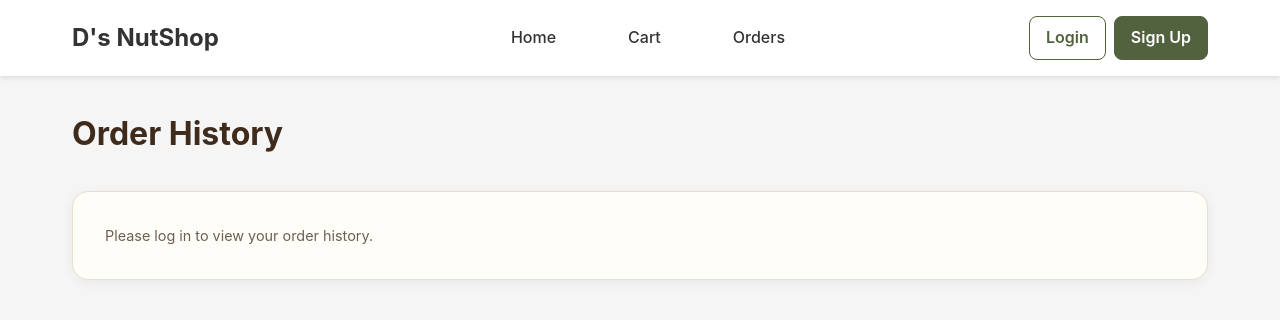
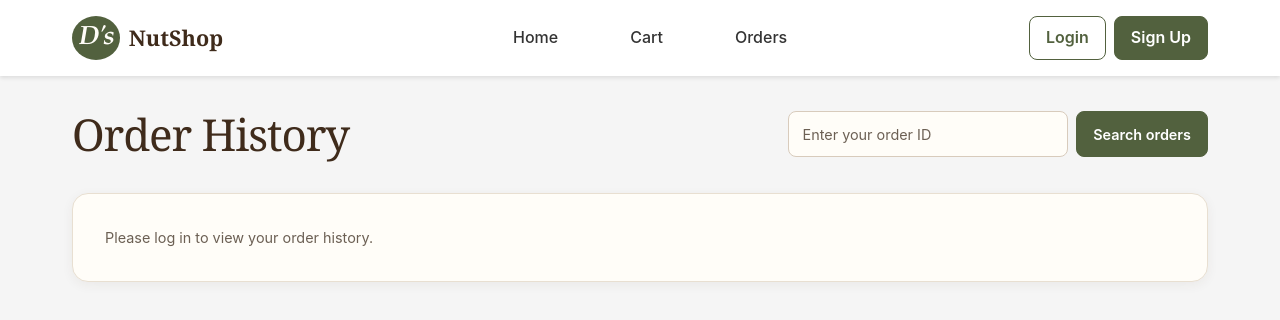
Before and after one commit to Danny-el95/React-Shopping-App, a React (Vite) app: page /orders in a window 1280 px wide. Shown: the top 320 px of the page. Built offline with nearby package versions, Linux system fonts and the light colour scheme.

Commit message:
styling update

```diff
--- a/package.json
+++ b/package.json
@@ -13,7 +13,8 @@
     "react": "^19.2.8",
     "react-dom": "^19.2.8",
     "react-hook-form": "^7.87.0",
-    "react-router-dom": "^7.18.3"
+    "react-router-dom": "^7.18.3",
+    "react-toastify": "^11.1.0"
   },
   "devDependencies": {
     "@eslint/js": "^10.0.1",
--- a/src/App.css
+++ b/src/App.css
@@ -4,6 +4,91 @@
 .order-items {
   list-style: none;
   padding: 0;
+}
+
+.orders-header {
+  display: flex;
+  align-items: center;
+  justify-content: space-between;
+  flex-wrap: wrap;
+  gap: 1rem 2rem;
+  margin-bottom: 2rem;
+}
+
+.orders-header .page-title {
+  margin-bottom: 0;
+}
+
+.orders-search {
+  display: flex;
+  align-items: stretch;
+  gap: 0.5rem;
+  margin-left: auto;
+  width: min(100%, 420px);
+}
+
+.orders-search-input {
+  flex: 1;
+  min-width: 0;
+  min-height: 44px;
+  padding: 0.65rem 0.85rem;
+  border: 1px solid #d8cbbc;
+  border-radius: 8px;
+  background: #fffdf8;
+  color: #3f2b1b;
+  font: inherit;
+  font-size: 0.9rem;
+}
+
+.orders-search-input::placeholder {
+  color: #6c6054;
+}
+
+.orders-search-button {
+  min-height: 44px;
+  padding: 0.65rem 1rem;
+  border: 1px solid #52613e;
+  border-radius: 8px;
+  background: #52613e;
+  color: #fff;
+  font: inherit;
+  font-size: 0.9rem;
+  font-weight: 600;
+  white-space: nowrap;
+  cursor: pointer;
+}
+
+.orders-search-button:hover {
+  background: #3c492c;
+  border-color: #3c492c;
+}
+
+.orders-search-input:focus {
+  outline: none;
+  border-color: transparent;
+  background: #edf0e5;
+}
+
+.orders-search-button:focus:not(:focus-visible) {
+  outline: none;
+}
+
+.orders-search-button:focus-visible {
+  outline: 3px solid #8d5426;
+  outline-offset: 3px;
+}
+
+@media (max-width: 768px) {
+  .orders-search {
+    width: 100%;
+    margin-left: 0;
+  }
+}
+
+@media (max-width: 360px) {
+  .orders-search {
+    flex-direction: column;
+  }
 }
 
 .orders-list {
@@ -23,14 +108,18 @@
 
 .order-heading {
   color: #3f2b1b;
-  font-size: 1.2rem;
-  line-height: 1.5;
+  font-family: Georgia, 'Times New Roman', serif;
+  font-size: 1.35rem;
+  font-weight: 500;
+  line-height: 1.4;
 }
 
 .order-reference {
   overflow-wrap: anywhere;
-  font-size: 0.9rem;
+  font-family: ui-monospace, Consolas, monospace;
+  font-size: 0.85rem;
   font-weight: 500;
+  color: #6c6054;
 }
 
 .order-date,
@@ -55,11 +144,12 @@
   overflow-wrap: anywhere;
 }
 
-.order-item h3 { color: #3f2b1b; font-size: 1rem; }
+.order-item h3 { color: #3f2b1b; font-size: 1rem; font-weight: 600; line-height: 1.4; }
 .order-item-total { color: #52613e; font-weight: 600; text-align: right; }
 .order-subtotal { margin-top: 0.5rem; padding-top: 1.25rem; border-top: 2px solid #d8cbbc; color: #3f2b1b; text-align: right; font-size: 1.15rem; }
 .order-shipping-note { margin-top: 0.25rem; color: #6c6054; text-align: right; font-size: 0.85rem; }
-.order-item-total, .order-subtotal { font-variant-numeric: tabular-nums; }
+.order-item p, .order-subtotal { font-variant-numeric: tabular-nums; }
+.order-subtotal strong { font-weight: 600; }
 
 @media (max-width: 768px) {
   .orders-page .container { padding: 0 1rem; }
@@ -127,10 +217,52 @@ body {
 }
 
 .navbar-brand {
+  display: inline-flex;
+  align-items: center;
+  min-height: 44px;
   font-size: 1.5rem;
   font-weight: bold;
   color: #333;
   text-decoration: none;
+}
+
+.brand-logo {
+  display: inline-flex;
+  align-items: center;
+  gap: 0.55rem;
+  color: #3f2b1b;
+  vertical-align: middle;
+}
+
+.brand-logo-monogram {
+  display: inline-flex;
+  align-items: center;
+  justify-content: center;
+  width: 48px;
+  height: 44px;
+  border-radius: 50%;
+  background: #52613e;
+  color: #fffdf8;
+  flex-shrink: 0;
+  font-family: 'Palatino Linotype', 'Book Antiqua', Palatino, Georgia, serif;
+  font-size: 1.65rem;
+  font-style: italic;
+  font-weight: 700;
+  letter-spacing: -0.06em;
+  line-height: 1;
+}
+
+.brand-logo-shop {
+  font-family: Georgia, 'Times New Roman', serif;
+  font-size: 1.35rem;
+  font-weight: 600;
+  line-height: 1.2;
+}
+
+.navbar-brand:focus-visible {
+  outline: 3px solid #8d5426;
+  outline-offset: 4px;
+  border-radius: 4px;
 }
 
 .navbar-links {
@@ -248,25 +380,54 @@ body {
   color: #333;
 }
 
+.home-page {
+  padding-top: 1rem;
+}
+
 .home-hero {
   text-align: center;
-  padding: 4rem 2rem;
-  max-width: 800px;
+  padding: clamp(2rem, 6vw, 4.5rem) 1.25rem;
+  padding-top: clamp(1rem, 3vw, 2rem);
+  max-width: 880px;
   margin: 0 auto;
 }
 
-.home-title {
-  font-size: 3rem;
+.home-eyebrow {
+  color: #52613e;
+  font-size: 0.8rem;
+  font-weight: 700;
+  letter-spacing: 0.16em;
+  text-transform: uppercase;
   margin-bottom: 1rem;
-  color: #333;
-  padding-left: 1rem;
+}
+
+.home-hero .home-title {
+  font-family: Georgia, 'Times New Roman', serif;
+  font-size: clamp(2.25rem, 5.5vw, 4.25rem);
+  font-weight: 500;
+  line-height: 1.12;
+  letter-spacing: -0.035em;
+  margin: 0 0 1.25rem;
+  color: #3f2b1b;
+}
+
+.home-title span {
+  color: #52613e;
 }
 
 .home-subtitle {
-  font-size: 1.25rem;
-  color: #666;
-  margin-bottom: 2rem;
-  padding-left: 1rem;
+  max-width: 540px;
+  margin: 0 auto;
+  font-size: clamp(1rem, 2vw, 1.125rem);
+  line-height: 1.75;
+  color: #6c6054;
+}
+
+.home-products-title {
+  text-align: center;
+  font-size: 1.35rem;
+  font-weight: 600;
+  color: #3f2b1b;
 }
 
 .product-grid {
@@ -274,6 +435,79 @@ body {
   grid-template-columns: repeat(auto-fill, minmax(280px, 1fr));
   gap: 2rem;
   margin-top: 2rem;
+}
+
+.home-page .product-grid {
+  grid-template-columns: repeat(auto-fit, minmax(min(100%, 248.745px), 281.19px));
+  justify-content: center;
+  gap: 2rem;
+}
+
+.home-page .product-card-image {
+  /* Offset the wider card so its image is 4% shorter. */
+  aspect-ratio: 103 / 60;
+}
+
+.home-view-products {
+  display: flex;
+  align-items: center;
+  justify-content: center;
+  gap: 0.5rem;
+  width: fit-content;
+  max-width: 100%;
+  min-height: 44px;
+  margin: 2rem auto 0;
+  padding: 0.75rem 1.5rem;
+  border: 1px solid #3f2b1b;
+  border-radius: 8px;
+  background: #3f2b1b;
+  color: #fff;
+  font-weight: 600;
+  text-align: center;
+  text-decoration: none;
+}
+
+.home-view-products:hover {
+  background: #291b11;
+  border-color: #291b11;
+}
+
+.home-view-products:focus-visible {
+  outline: 3px solid #8d5426;
+  outline-offset: 3px;
+}
+
+.home-page .product-card-content {
+  padding: 0.96rem 1rem;
+}
+
+.home-page .product-card-name {
+  font-size: 1.1rem;
+  margin-bottom: 0.336rem;
+}
+
+.home-page .product-card-description {
+  font-size: 0.8rem;
+  line-height: 1.44;
+  margin-bottom: 0.72rem;
+}
+
+.home-page .product-card-price {
+  font-size: 1.25rem;
+}
+
+.home-page .product-card-price-row {
+  margin-bottom: 0.72rem;
+}
+
+.home-page .product-card-actions {
+  gap: 0.48rem;
+}
+
+.home-page .product-card-add,
+.home-page .product-card-details {
+  padding: 0.48rem 0.75rem;
+  font-size: 0.85rem;
 }
 
 .product-card {
@@ -745,7 +979,10 @@ body {
 }
 
 .checkout-section-title {
-  font-size: 1.5rem;
+  font-family: Georgia, 'Times New Roman', serif;
+  font-size: 1.4rem;
+  font-weight: 500;
+  line-height: 1.3;
   margin-bottom: 1.5rem;
   color: #3f2b1b;
 }
@@ -778,6 +1015,8 @@ body {
 
 .checkout-item-name {
   font-size: 1.1rem;
+  font-weight: 600;
+  line-height: 1.4;
   margin-bottom: 0.5rem;
   color: #3f2b1b;
 }
@@ -785,6 +1024,7 @@ body {
 .checkout-item-price {
   color: #6c6054;
   font-size: 0.9rem;
+  font-variant-numeric: tabular-nums;
 }
 
 .checkout-item-controls {
@@ -859,13 +1099,13 @@ body {
 }
 
 .checkout-total-label {
-  font-size: 1.1rem;
+  font-size: 0.95rem;
   color: #6c6054;
 }
 
 .checkout-total-value {
   font-size: 1.1rem;
-  font-weight: bold;
+  font-weight: 600;
   color: #3f2b1b;
   font-variant-numeric: tabular-nums;
 }
@@ -875,7 +1115,13 @@ body {
   color: #52613e;
 }
 
-.checkout-page .page-title {
+.checkout-page .page-title,
+.orders-page .page-title {
+  font-family: Georgia, 'Times New Roman', serif;
+  font-size: clamp(2rem, 4vw, 2.75rem);
+  font-weight: 500;
+  line-height: 1.2;
+  letter-spacing: -0.025em;
   color: #3f2b1b;
 }
 
--- a/src/App.jsx
+++ b/src/App.jsx
@@ -11,6 +11,8 @@ import CartProvider from './Context/CartContext'
 import OrderProvider from './Context/OrderContext'
 import OrderHistory from './Pages/OrderHistory'
 import ForgotPassword from './Pages/ForgotPassword'
+import ProductsPage from './Pages/ProductsPage'
+import MainLayouts from './Layouts/MainLayouts'
 
 const App = () => {
   return (
@@ -19,8 +21,10 @@ const App = () => {
         <OrderProvider>
           <div className="app">
             <Navbar />
-          <Routes>
+            <Routes >
+              <Route element={<MainLayouts />}>
                 <Route path="/" element={<Home />} />
+                <Route path="/product" element={<ProductsPage />} />
                 <Route path="/auth" element={<Auth />} />
                 <Route path="/auth/forgot-password" element={<ForgotPassword />} />
                 <Route path="/checkout" element={<Checkout />} />
@@ -28,6 +32,7 @@ const App = () => {
                 <Route path="*" element={<NotFound />} />
                 <Route path="/products/:id" element={<ProductDetails />} />
                 <Route path="/orders" element={<OrderHistory />} />
+              </Route>
             </Routes>
           </div>
         </OrderProvider>
--- /dev/null
+++ b/src/Components/BrandLogo.jsx
@@ -0,0 +1,8 @@
+const BrandLogo = () => (
+    <span className="brand-logo" role="img" aria-label="D's NutShop">
+        <span className="brand-logo-monogram" aria-hidden="true">D&apos;s</span>
+        <span className="brand-logo-shop" aria-hidden="true">NutShop</span>
+    </span>
+);
+
+export default BrandLogo;
--- a/src/Components/Navbar.jsx
+++ b/src/Components/Navbar.jsx
@@ -3,6 +3,7 @@ import { Link, NavLink } from 'react-router-dom'
 import { useAuth } from '../Context/AuthContext'
 import { useCart } from '../Context/CartContext'
 import { useOrder } from '../Context/OrderContext'
+import BrandLogo from './BrandLogo'
 
 const Navbar = () => {
     const sidebar = useRef(null);
@@ -34,7 +35,7 @@ const Navbar = () => {
         <nav className='navbar'>
             <div className='navbar-container'>
                 <Link to='/' className='navbar-brand'>
-                    D's NutShop
+                    <BrandLogo />
                 </Link>
                 <button type='button' className='navbar-menu-toggle' aria-label='Open navigation menu' aria-haspopup='dialog' aria-controls='mobile-navigation' aria-expanded={menuOpen} onClick={() => { sidebar.current.showModal(); setMenuOpen(true); }}>
                     <svg width='24' height='24' viewBox='0 0 24 24' fill='none' stroke='currentColor' strokeWidth='2' aria-hidden='true'><path d='M4 6h16M4 12h16M4 18h16' /></svg>
@@ -76,7 +77,7 @@ const Navbar = () => {
             </div>
             <dialog ref={sidebar} id='mobile-navigation' className='navbar-sidebar' aria-labelledby='mobile-menu-title' onClose={() => setMenuOpen(false)} onClick={(event) => { if (event.target === event.currentTarget) { const bounds = event.currentTarget.getBoundingClientRect(); if (event.clientX < bounds.left || event.clientX > bounds.right || event.clientY < bounds.top || event.clientY > bounds.bottom) closeMenu(); } }}>
                 <div className='navbar-sidebar-header'>
-                    <h2 id='mobile-menu-title'>D&apos;s NutShop</h2>
+                    <h2 id='mobile-menu-title'><BrandLogo /></h2>
                     <button type='button' className='navbar-menu-close' aria-label='Close navigation menu' onClick={closeMenu} autoFocus>×</button>
                 </div>
                 <div className='navbar-sidebar-links'>
@@ -87,6 +88,7 @@ const Navbar = () => {
                     <NavLink to='/orders' onClick={closeMenu} aria-label={`Orders, ${orderCount} ${orderCount === 1 ? 'order' : 'orders'}`}>
                         Orders {orderCount > 0 && <span className='cart-badge' aria-hidden='true'>{orderCount}</span>}
                     </NavLink>
+                    <NavLink to='/product' onClick={closeMenu}>Products</NavLink>
                 </div>
                 <div className='navbar-sidebar-account'>
                     {user ? <>
--- a/src/Context/CartContext.jsx
+++ b/src/Context/CartContext.jsx
@@ -1,6 +1,7 @@
 import { createContext, useContext } from "react";
 import { useState, useEffect } from "react";
 import { getProductsById } from "../Data/Products";
+import { toast } from "react-toastify";
 
 const CartContext = createContext(null);
 
--- a/src/Context/OrderContext.jsx
+++ b/src/Context/OrderContext.jsx
@@ -41,13 +41,14 @@ export default function OrderProvider({ children }) {
     const cartItem = getCartItemsWithProduct();
     const navigate = useNavigate();
 
+
     const saveOrder = () => {
         if (!user) {
             alert("Please log in or sign up to place an order");
             navigate('/auth');
             return;
-        }else {
-            const order =  {
+        } else {
+            const order = {
                 id: crypto.randomUUID(),
                 customerEmail: user.email,
                 items: cartItem.map(({ product, quantity }) => ({
@@ -76,7 +77,40 @@ export default function OrderProvider({ children }) {
             }
             return order;
         }
+
     }
+    const deleteOrder = (orderId) => {
+        if (!user) return false;
+
+        try {
+            const storedOrders = JSON.parse(
+                localStorage.getItem(ORDERS_KEY) || "[]"
+            );
+            if (!Array.isArray(storedOrders)) {
+                throw new Error("Saved order history is invalid");
+            }
+
+            const updatedOrders = storedOrders
+                .filter(isValidOrder)
+                .filter(
+                    (order) =>
+                        !(
+                            order.id === orderId &&
+                            order.customerEmail === user.email
+                        )
+                );
+            // Persist first so a storage failure doesn't hide the order.
+            localStorage.setItem(
+                ORDERS_KEY,
+                JSON.stringify(updatedOrders)
+            );
+            setOrders(updatedOrders);
+            return true;
+        } catch (error) {
+            console.error("Order could not be deleted:", error)
+            return false
+        }
+    };
 
 
     // const addToCart = (productId) => {
@@ -112,7 +146,7 @@ export default function OrderProvider({ children }) {
     // }
 
 
-    return <OrderContext.Provider value={{ orders, saveOrder, getCartTotal }}>{children}</OrderContext.Provider>;
+    return <OrderContext.Provider value={{ orders, saveOrder, getCartTotal, deleteOrder }}>{children}</OrderContext.Provider>;
 }
 
 
--- /dev/null
+++ b/src/Layouts/MainLayouts.jsx
@@ -0,0 +1,14 @@
+import { Outlet } from 'react-router-dom';
+import { ToastContainer } from 'react-toastify';
+import 'react-toastify/dist/ReactToastify.css';
+
+const MainLayouts = () => {
+    return (
+        <>
+            <Outlet />
+            <ToastContainer />
+        </>
+    )
+}
+
+export default MainLayouts
--- a/src/Pages/Checkout.jsx
+++ b/src/Pages/Checkout.jsx
@@ -3,6 +3,7 @@ import { Link, useNavigate } from "react-router-dom";
 import { useAuth } from '../Context/AuthContext';
 import { useLayoutEffect, useRef } from "react";
 import { useOrder } from "../Context/OrderContext";
+import { toast } from "react-toastify";
 
 
 const Checkout = () => {
@@ -29,12 +30,14 @@ const Checkout = () => {
         if (index < 0) return;
         const nextItem = cartItems[index + 1] || cartItems[index - 1];
         pendingFocus.current = { removedId: productId, nextId: nextItem?.id };
+        toast.success('Item deleted')
         removeFromCart(productId);
     };
 
     const clearCartWithFocus = () => {
         pendingFocus.current = { empty: true };
         clearCheckout();
+
     };
 
     const total = getCartTotal();
@@ -62,8 +65,8 @@ const Checkout = () => {
             return;
         }
 
-        alert("Order Successful");
         clearCartWithFocus();
+        toast.success('You have successfully placed an order!')
         navigate('/orders');
     }
 
@@ -75,6 +78,7 @@ const Checkout = () => {
         // Ask for confirmation before clearing the cart
         const confirmed = window.confirm("Are you sure you want to empty your cart? All Items will be removed.");
         if (confirmed) {
+            toast.success('Cart deleted successfully')
             clearCartWithFocus();
         }
     }
--- a/src/Pages/OrderHistory.jsx
+++ b/src/Pages/OrderHistory.jsx
@@ -1,10 +1,11 @@
+import { toast } from 'react-toastify';
 import { useAuth } from '../Context/AuthContext'
 import { useOrder } from '../Context/OrderContext'
 
 
 const OrderHistory = () => {
     const { user } = useAuth();
-    const { orders } = useOrder();
+    const { orders, deleteOrder } = useOrder();
     const order = user
         ? orders.filter(order => order.customerEmail === user.email)
         : [];
@@ -12,7 +13,13 @@ const OrderHistory = () => {
     return (
         <main className="page orders-page">
             <div className="container">
-                <h1 className="page-title">Order History</h1>
+                <header className="orders-header">
+                    <h1 className="page-title">Order History</h1>
+                    <form className="orders-search" role="search" aria-label="Search order history">
+                        <input className="orders-search-input" type="search" name="search" aria-label="Order ID" placeholder="Enter your order ID" />
+                        <button className="orders-search-button" type="submit">Search orders</button>
+                    </form>
+                </header>
                 {!user ? (
                     <p className="orders-empty">Please log in to view your order history.</p>
                 ) : order.length === 0 ? (
@@ -21,7 +28,7 @@ const OrderHistory = () => {
                     <ul className="orders-list">
                         {order.map(order => (
                             <li key={order.id} className="order-card">
-                                <h2 className="order-heading">Order <span className="order-reference">#{order.id}</span></h2>
+                                <h2 className="order-heading">Order: <span className="order-reference">#{order.id}</span></h2>
                                 {order.createdAt && (
                                     <p className="order-date">
                                         <time dateTime={order.createdAt}>
@@ -42,6 +49,19 @@ const OrderHistory = () => {
                                         </li>
                                     ))}
                                 </ul>
+                                <button type="button"
+                                    className="checkout-remove"
+                                    onClick={() => {
+                                        const confirmed = window.confirm(
+                                            "Delete this order from your history?"
+                                        );
+
+                                        if (confirmed && !deleteOrder(order.id)) {
+                                            alert("Could not delete the order. Please try again.");
+                                        } else {
+                                            toast.success('Order deleted successfully')
+                                        }
+                                    }}>Delete Order</button>
 
                                 <p className="order-subtotal">
                                     <strong>
--- /dev/null
+++ b/src/Pages/ProductsPage.jsx
@@ -0,0 +1,21 @@
+import ProductCard from "../Components/ProductCard"
+import { getProducts } from "../Data/Products"
+
+const ProductsPage = () => {
+    const products = getProducts();
+
+    return (
+        <div className="page">
+            <div className='container'>
+                <div className='page-title'>All Products</div>
+                <div className='product-grid'>
+                    {products.map((product) => (
+                        <ProductCard product={product} key={product.id} />
+                    ))}
+                </div>
+            </div>
+        </div>
+    )
+}
+
+export default ProductsPage
```
Also changed, not shown: src/Pages/Home.jsx (+11 -7 lines), 1 other file (tests, documents, lock files or other folders). Lines whose indentation alone changed are shown as unchanged.
